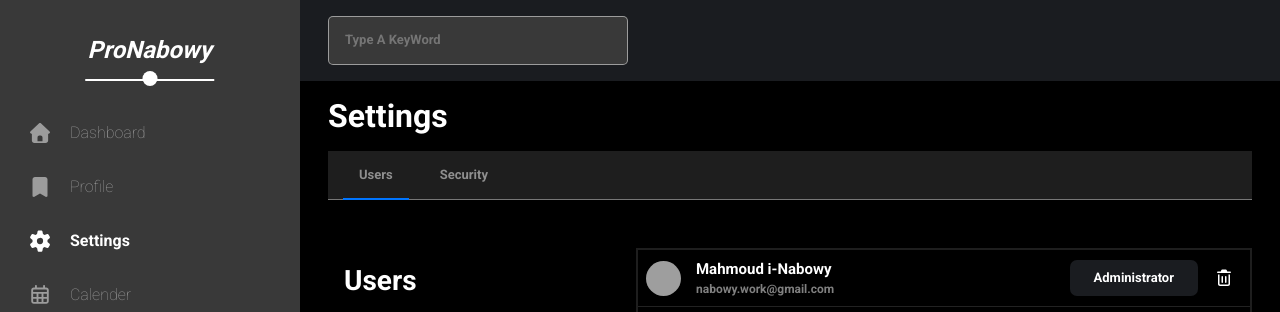
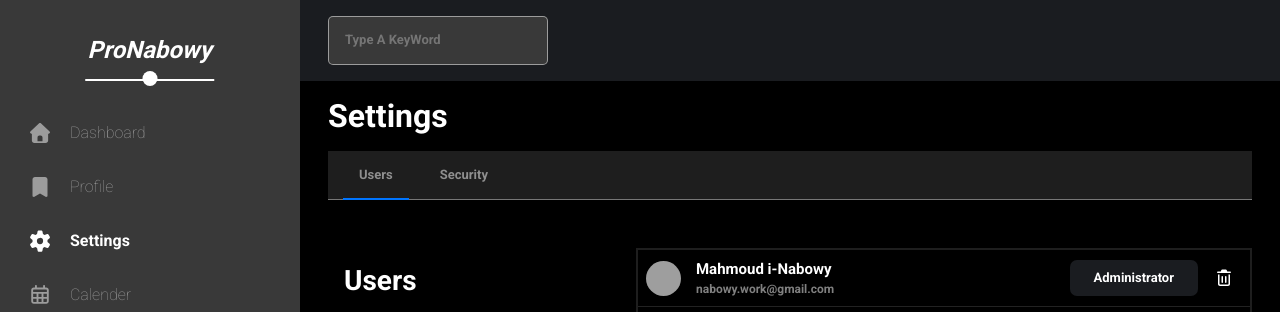
Before and after one commit to ProNabowy/Dashboard, a plain HTML site: page setting.html in a window 1280 px wide. Shown: the top 312 px of the page. Drawn offline with nearby package versions, Linux system fonts and the light colour scheme; grey boxes are pictures that could not be loaded.

Commit message:
ProNabowy

```diff
--- a/setting.html
+++ b/setting.html
@@ -38,7 +38,7 @@
                         <div></div>
                     </div>
                 </div>
-        <div class="page d-flex">
+        <div class="page d-flex" data-aos="fade-top">
             <div class="nav-wrapper"
                 style="border-right: 1px solid var(--main-color); background-color: var(--light-color);">
                 <h4 class="logo mb-lg-5 mb-md-5 text-white fw-bold text-center fst-italic position-relative p-3 ">
@@ -92,7 +92,7 @@
                 <header class="p-3" style="background-color: var(--off-dark);">
                     <div class="container">
                                             <input type="search" class="p-3 setting_inp text-white-50 fw-bold" placeholder="Type A KeyWord"
-                                                style="width: 300px; border-radius: 5px; outline: none; border: 1px solid; font-size: 13px; background-color: var(--second-color);">
+                                                style="width: 220px; border-radius: 5px; outline: none; border: 1px solid; font-size: 13px; background-color: var(--second-color);">
                     </div>
                 </header>
                 <div class="container">
```
